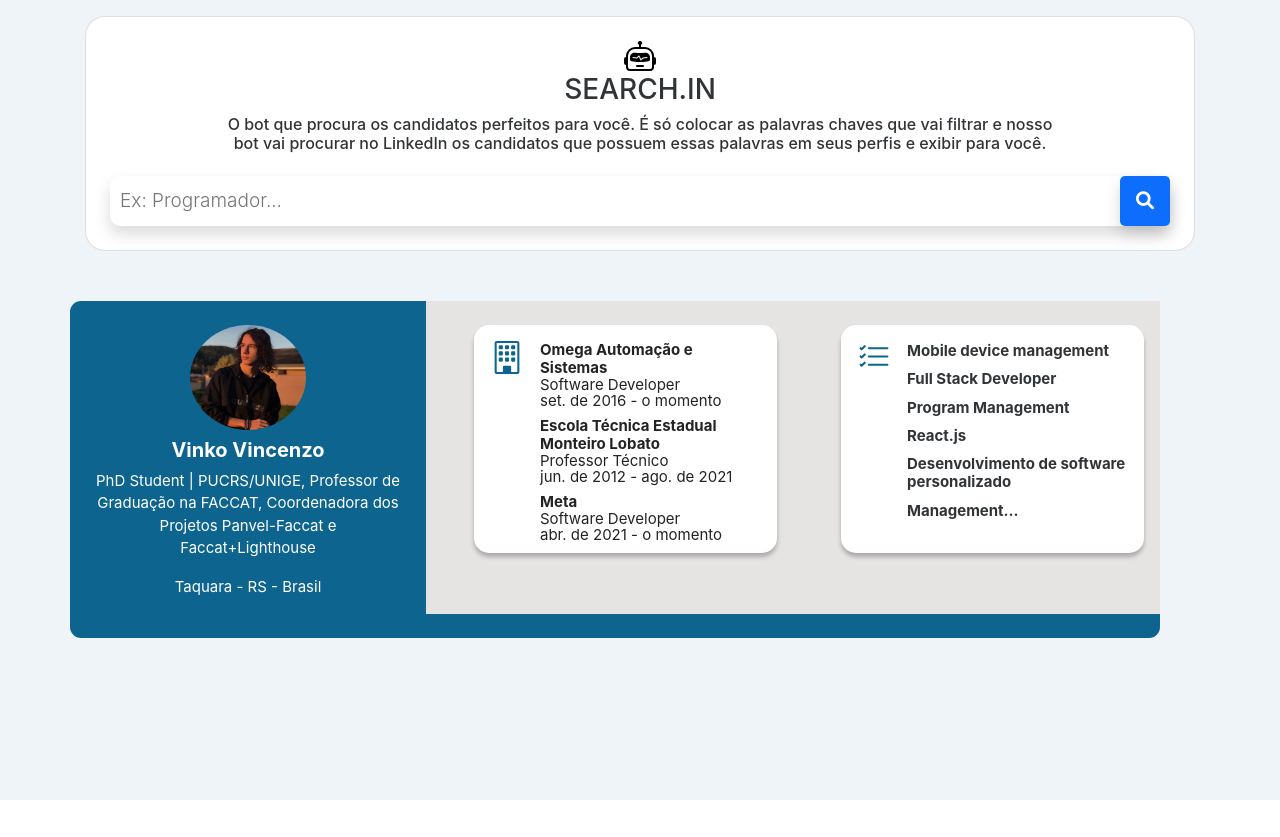
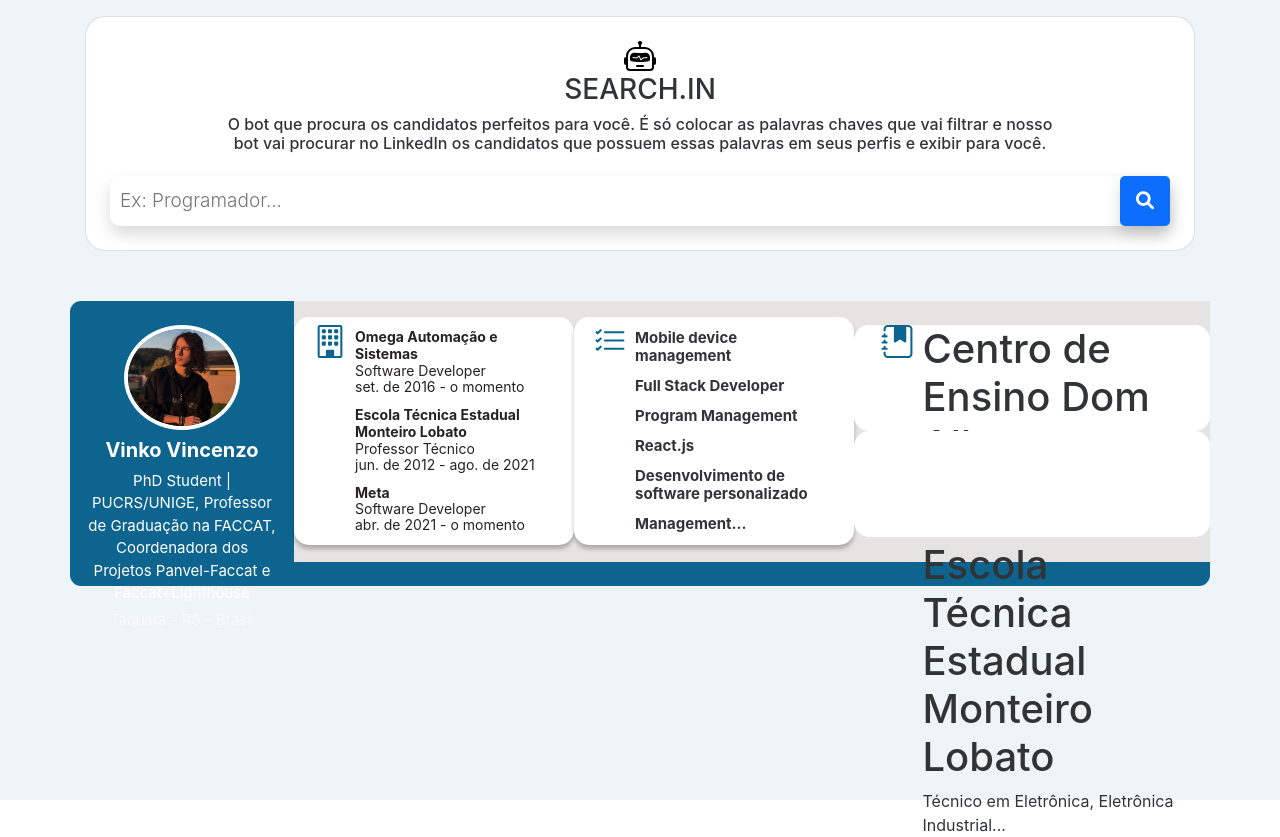
Before and after one commit to franchorner/Scrappy-LinkedIn, a React (Create React App) app: page / in a window 1280 px wide. Before the commit the page ends 800 px from the top, so only its background shows below. Built offline with nearby package versions, Linux system fonts and the light colour scheme.

Commit message:
feat: blue card

```diff
--- a/src/App.js
+++ b/src/App.js
@@ -4,8 +4,8 @@
 import ResultCard from "./components/ResultCard";
 import robot from "./img/robot.svg";
 import icon from "./img/Icone.png";
-import {BsBuilding} from "react-icons/bs";
-import {BsListCheck} from "react-icons/bs";
+import { BsBuilding, BsListCheck, BsFillJournalBookmarkFill } from "react-icons/bs";
+import { GrCertificate } from "react-icons/gr";
 
 function App() {
   return (
@@ -39,17 +39,17 @@
           </div>
         </div>
         <div class="row people">
-          <div class="item pb-4">
-            <div class="perfil pt-4 pl-4 pr-4">
+          <div class="item blue pb-4">
+            <div class="perfil pt-4 pl-3 pr-3">
               <img class="rounded-circle" src={icon}></img>
               <h1 class="mt-2">Vinko Vincenzo</h1>
-              <p>PhD Student | PUCRS/UNIGE, Professor de Graduação na FACCAT, Coordenadora dos Projetos Panvel-Faccat e Faccat+Lighthouse</p>
-              <p>Taquara - RS - Brasil</p>
+              <p class="mb-1">PhD Student | PUCRS/UNIGE, Professor de Graduação na FACCAT, Coordenadora dos Projetos Panvel-Faccat e Faccat+Lighthouse</p>
+              <p class="tiny">Taquara - RS - Brasil</p>
             </div>
-            <div class="interesting-items pt-4 pb-4 pl-5 pr-3">
-              <div class="company-items pt-3">
-                <div class="pl-3 pr-3"><BsBuilding class="icon"></BsBuilding></div>
-                <div class="text-company pb-3">
+            <div class="interesting-items pt-2 pb-2">
+              <div class="company-items pt-2">
+                <div class="pr-2"><BsBuilding class="icon"></BsBuilding></div>
+                <div class="text-company">
                   <div class="company">
                     <h1>Omega Automação e Sistemas</h1>
                     <p>Software Developer</p>
@@ -67,11 +67,9 @@
                   </div>
                 </div>
               </div>
-            </div>
-              <div class="interesting-items pt-4 pb-4 pl-5 pr-3">
-                  <div class="company-items pt-3">
-                  <div class="pl-3 pr-3"><BsListCheck class="icon"></BsListCheck></div>
-                  <div class="applications pb-4">
+              <div class="company-items pt-2">
+                <div class="pr-2"><BsListCheck class="icon"></BsListCheck></div>
+                <div class="text-application">
                   <h1>Mobile device management</h1>
                   <h1>Full Stack Developer</h1>
                   <h1>Program Management</h1>
@@ -79,6 +77,23 @@
                   <h1>Desenvolvimento de software personalizado</h1>
                   <h1>Management...</h1>
                 </div>
+              </div>
+              <div class="smaller-cards">
+                <div class="small-items">
+                  <div class="pr-2">< BsFillJournalBookmarkFill class="icon"></BsFillJournalBookmarkFill></div>
+                  <div class="text-education">
+                    <div class="education">
+                      <h1>Centro de Ensino Dom Alberto</h1>
+                      <p>
+                        of Business Administration - MBA, Gerenciamento de Projetos de T.I</p>
+                    </div>
+                    <div class="education">
+                      <h1>Escola Técnica Estadual Monteiro Lobato</h1>
+                      <p>Técnico em Eletrônica, Eletrônica Industrial...</p>
+                    </div>
+                  </div>
+                </div>
+                <div class="small-items"></div>
               </div>
             </div>
           </div>
--- a/src/css/style.css
+++ b/src/css/style.css
@@ -11,16 +11,6 @@
   min-height: 100vh;
 }
 
-.team-boxed p {
-  color: #7d8285;
-}
-
-.team-boxed h2 {
-  font-weight: bold;
-  margin-bottom: 40px;
-  padding-top: 40px;
-  color: inherit;
-}
 
 @media (max-width: 767px) {
   .team-boxed h2 {
@@ -46,41 +36,51 @@
 
 .team-boxed .item {
   text-align: center;
-  background-color: #0D658F;
   border-radius: 11px;
   display: flex;
   flex-direction: row;
+  height: 285px;
 }
 
-.rounded-circle {
-  height: 105px;
-  width: 116px;
+.blue{
+  background-color: #0D658F;
 }
 
 .perfil {
   display: flex;
   flex-direction: column;
   align-items: center;
-  width: 356px;
+  color: white;
+}
+
+.rounded-circle {
+  height: 105px;
+  width: 116px;
+  border: 4px solid white;
 }
 
 .perfil h1 {
   font-weight: 700;
   font-size: 20px;
-  color: white;
 }
 
 .perfil p {
   font-weight: 400;
   font-size: 15px;
-  color: white;
+}
+
+.perfil .tiny{
+  font-weight: 300;
+  opacity: 0.7;
 }
 
 .interesting-items {
   background-color: #E6E3E3;
   flex-direction: row;
+  align-items: center;
+  display: flex;
+  width: 200%;
   justify-content: space-evenly;
-  align-items: center;
 }
 
 .icon {
@@ -94,14 +94,25 @@
   border-radius: 15px;
   display: flex;
   flex-direction: row;
+  justify-content: center;
   height: 228px;
-  width: 303px;
+  width: 280px;
   box-shadow: 0px 4px 4px rgba(0, 0, 0, 0.25);
+}
+.text-company {
+  display: flex;
+  flex-direction: column;
+  justify-content: space-evenly;
+  width: 200px;
+}
+.company {
+  text-align: left;
+  line-height: 0px;
 }
 
 .company h1, .company p {
   color: #242222;
-  font-size: 15px;
+  font-size: 14px;
 }
 
 .company h1 {
@@ -112,29 +123,35 @@
   font-weight: 400;
 }
 
-.company {
-  text-align: left;
-  line-height: 0px;
-}
-
-.text-company {
+.text-application {
   display: flex;
+  text-align:left;
   flex-direction: column;
   justify-content: space-evenly;
   width: 200px;
 }
 
-.applications {
-  text-align: left;
-  line-height: 0px;
+.text-application h1 {
+  font-weight: 700;
+  font-size: 15px;
+}
+
+.smaller-cards{
   display: flex;
   flex-direction: column;
-  justify-content: space-around;
+  justify-content: space-evenly;
 }
-
-.applications h1 {
-  font-weight: 700;
-  font-size: 15px;
+.small-items{
+  background-color:white;
+  width:356px;
+  height:106px;
+  display: flex;
+  border-radius:15px;
+  justify-content:center;
+}
+.text-education{
+  text-align:left;
+  width:261px;
 }
 
 
```
Lines whose indentation alone changed are shown as unchanged.
